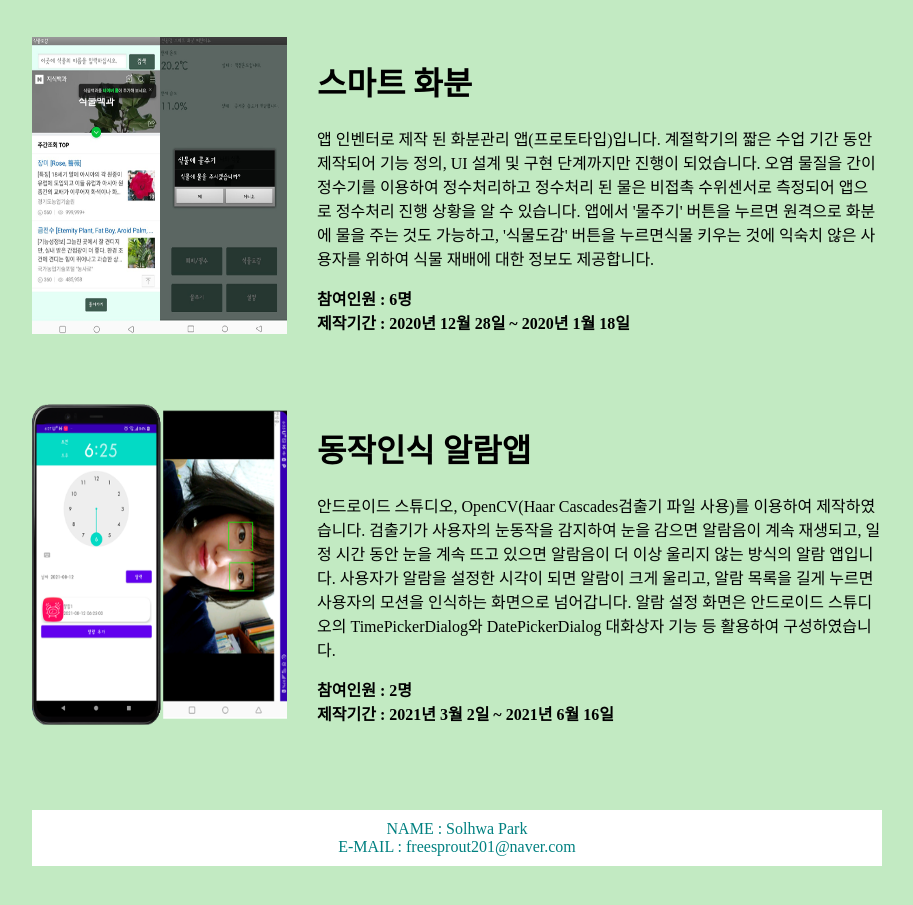
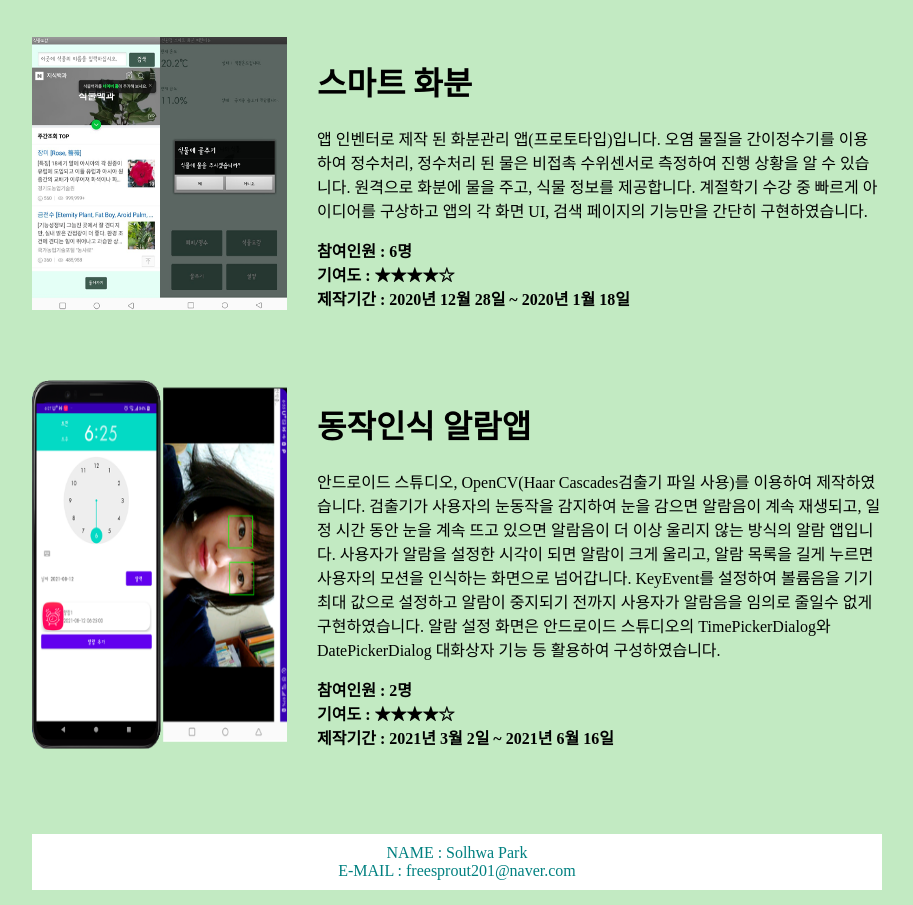
Before and after one commit to solhwap/portfolio, a plain HTML site: page index.html in a window 1280 px wide. Shown: the part 689-1594 px from the top of the page, without its empty margins (183-1096 px from the left). Before the commit the page ends 1570 px from the top, so only its background shows below. Drawn offline with nearby package versions, Linux system fonts and the light colour scheme.

Commit message:
Update index.html

```diff
--- a/index.html
+++ b/index.html
@@ -29,9 +29,9 @@
 <div id="smartPot">
 <h1 id=title1>스마트 화분</h1>
 <p id="p1">
-앱 인벤터로 제작 된 화분관리 앱(프로토타입)입니다. 계절학기의 짧은 수업 기간 동안 제작되어 기능 정의, UI 설계 및 구현 단계까지만 진행이 되었습니다. 오염 물질을 간이정수기를 이용하여 정수처리하고 정수처리 된 물은 비접촉 수위센서로 측정되어 앱으로 정수처리 진행 상황을 알 수 있습니다. 앱에서 '물주기' 버튼을 누르면 원격으로 화분에 물을 주는 것도 가능하고, '식물도감' 버튼을 누르면식물 키우는 것에 익숙치 않은 사용자를 위하여 식물 재배에 대한 정보도 제공합니다.
+앱 인벤터로 제작 된 화분관리 앱(프로토타입)입니다. 오염 물질을 간이정수기를 이용하여 정수처리, 정수처리 된 물은 비접촉 수위센서로 측정하여 진행 상황을 알 수 있습니다. 원격으로 화분에 물을 주고, 식물 정보를 제공합니다. 계절학기 수강 중 빠르게 아이디어를 구상하고 앱의 각 화면 UI, 검색 페이지의 기능만을 간단히 구현하였습니다.
 </p>
-<b id="b1">참여인원 : 6명</br>제작기간 : 2020년 12월 28일 ~ 2020년 1월 18일</b>
+<b id="b1">참여인원 : 6명</br>기여도 : ★★★★☆</br>제작기간 : 2020년 12월 28일 ~ 2020년 1월 18일</b>
 <br/>
 </div>
 </div>
@@ -42,9 +42,9 @@
 <div id="alarmApp">
 <h1 id=title2>동작인식 알람앱</h1>
 <p id="p2">
-안드로이드 스튜디오, OpenCV(Haar Cascades검출기 파일 사용)를 이용하여 제작하였습니다. 검출기가 사용자의 눈동작을 감지하여 눈을 감으면 알람음이 계속 재생되고, 일정 시간 동안 눈을 계속 뜨고 있으면 알람음이 더 이상 울리지 않는 방식의 알람 앱입니다. 사용자가 알람을 설정한 시각이 되면 알람이 크게 울리고, 알람 목록을 길게 누르면 사용자의 모션을 인식하는 화면으로 넘어갑니다. 알람 설정 화면은 안드로이드 스튜디오의 TimePickerDialog와 DatePickerDialog 대화상자 기능 등 활용하여 구성하였습니다.
+안드로이드 스튜디오, OpenCV(Haar Cascades검출기 파일 사용)를 이용하여 제작하였습니다. 검출기가 사용자의 눈동작을 감지하여 눈을 감으면 알람음이 계속 재생되고, 일정 시간 동안 눈을 계속 뜨고 있으면 알람음이 더 이상 울리지 않는 방식의 알람 앱입니다. 사용자가 알람을 설정한 시각이 되면 알람이 크게 울리고, 알람 목록을 길게 누르면 사용자의 모션을 인식하는 화면으로 넘어갑니다. KeyEvent를 설정하여 볼륨음을 기기 최대 값으로 설정하고 알람이 중지되기 전까지 사용자가 알람음을 임의로 줄일수 없게 구현하였습니다. 알람 설정 화면은 안드로이드 스튜디오의 TimePickerDialog와 DatePickerDialog 대화상자 기능 등 활용하여 구성하였습니다.
 </p>
-<b id="b2">참여인원 : 2명</br>제작기간 : 2021년 3월 2일 ~ 2021년 6월 16일</b>
+<b id="b2">참여인원 : 2명</br>기여도 : ★★★★☆</br>제작기간 : 2021년 3월 2일 ~ 2021년 6월 16일</b>
 <br/>
 </div>
 </div>
```
